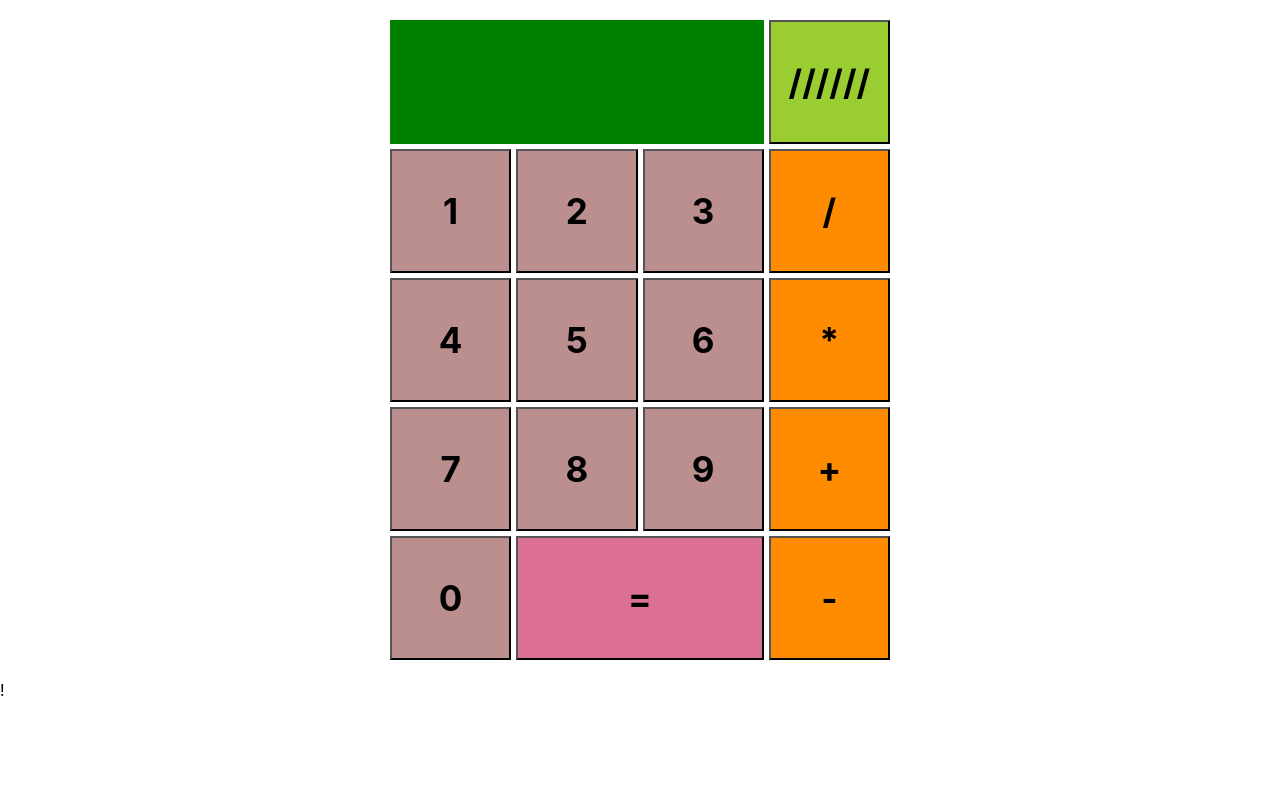
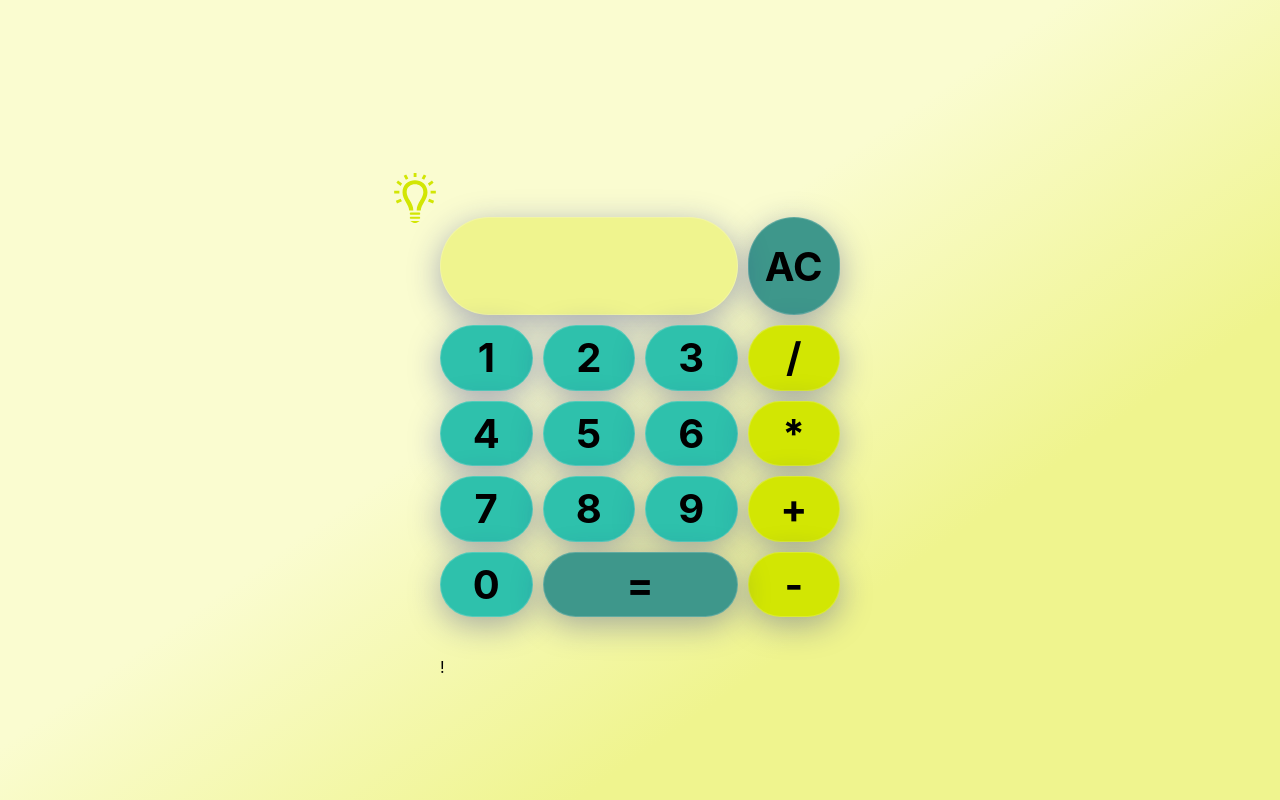
Before and after one commit to lautaroRocha/calculadoraJS, a plain HTML site: page index.html in a window 1280 px wide. Drawn offline with Linux system fonts and the light colour scheme.

Commit message:
estilos y modo oscuro

```diff
--- a/index.html
+++ b/index.html
@@ -1,17 +1,19 @@
 <!DOCTYPE html>
-<html lang="es">
+<html lang="es" class="light">
 <head>
     <meta charset="UTF-8">
     <meta http-equiv="X-UA-Compatible" content="IE=edge">
     <meta name="viewport" content="width=device-width, initial-scale=1.0">
     <link rel="stylesheet" href="styles.css">
-    <title>Document</title>
+    <link rel="icon"  href="favicon\android-chrome-192x192.png">
+    <title>Calculadora Javascript</title>
 </head>
 <body>
     <div>
+        <svg class="mode" xmlns="http://www.w3.org/2000/svg"  viewBox="0 0 24 24"><path d="M14 19h-4c-.276 0-.5.224-.5.5s.224.5.5.5h4c.276 0 .5-.224.5-.5s-.224-.5-.5-.5zm0 2h-4c-.276 0-.5.224-.5.5s.224.5.5.5h4c.276 0 .5-.224.5-.5s-.224-.5-.5-.5zm.25 2h-4.5l1.188.782c.154.138.38.218.615.218h.895c.234 0 .461-.08.615-.218l1.187-.782zm3.75-13.799c0 3.569-3.214 5.983-3.214 8.799h-1.989c-.003-1.858.87-3.389 1.721-4.867.761-1.325 1.482-2.577 1.482-3.932 0-2.592-2.075-3.772-4.003-3.772-1.925 0-3.997 1.18-3.997 3.772 0 1.355.721 2.607 1.482 3.932.851 1.478 1.725 3.009 1.72 4.867h-1.988c0-2.816-3.214-5.23-3.214-8.799 0-3.723 2.998-5.772 5.997-5.772 3.001 0 6.003 2.051 6.003 5.772zm4-.691v1.372h-2.538c.02-.223.038-.448.038-.681 0-.237-.017-.464-.035-.69h2.535zm-10.648-6.553v-1.957h1.371v1.964c-.242-.022-.484-.035-.726-.035-.215 0-.43.01-.645.028zm-3.743 1.294l-1.04-1.94 1.208-.648 1.037 1.933c-.418.181-.822.401-1.205.655zm10.586 1.735l1.942-1.394.799 1.115-2.054 1.473c-.191-.43-.423-.827-.687-1.194zm-3.01-2.389l1.038-1.934 1.208.648-1.041 1.941c-.382-.254-.786-.473-1.205-.655zm-10.068 3.583l-2.054-1.472.799-1.115 1.942 1.393c-.264.366-.495.763-.687 1.194zm13.707 6.223l2.354.954-.514 1.271-2.425-.982c.21-.397.408-.812.585-1.243zm-13.108 1.155l-2.356 1.06-.562-1.251 2.34-1.052c.173.433.371.845.578 1.243zm-1.178-3.676h-2.538v-1.372h2.535c-.018.226-.035.454-.035.691 0 .233.018.458.038.681z"/></svg>
         <div class="calculadora">
-            <button class="clear boton" id="borrar" data>//////</button>
-              <div class="display">
+            <button class="clear boton glass" id="borrar" data>AC</button>
+              <div class="display glass">
                   <div class="vie-num" data-viejo>
 
                   </div>
@@ -20,21 +22,21 @@
                   </div>
               </div>
             </button>
-            <button class="uno boton" data-number >1</button>
-            <button class="dos boton" data-number>2</button>
-            <button class="tres boton" data-number>3</button>
-            <button class="cuatro boton" data-number>4</button>
-            <button class="cinco boton" data-number>5</button>
-            <button class="seis boton" data-number>6</button>
-            <button class="siete boton" data-number>7</button>
-            <button class="ocho boton" data-number>8</button>
-            <button class="nueve boton" data-number>9</button>
-            <button class="cero boton" data-number>0</button>
-            <button class="division boton" data-operation>/</button>
-            <button class="producto boton" data-operation>*</button>
-            <button class="suma boton" data-operation>+</button>
-            <button class="resta boton" data-operation>-</button>
-            <button class="enter boton" data-equal>=</button>
+            <button class="uno boton glass" data-number >1</button>
+            <button class="dos boton glass" data-number>2</button>
+            <button class="tres boton glass" data-number>3</button>
+            <button class="cuatro boton glass" data-number>4</button>
+            <button class="cinco boton glass" data-number>5</button>
+            <button class="seis boton glass" data-number>6</button>
+            <button class="siete boton glass" data-number>7</button>
+            <button class="ocho boton glass" data-number>8</button>
+            <button class="nueve boton glass" data-number>9</button>
+            <button class="cero boton glass" data-number>0</button>
+            <button class="division boton glass" data-operation>/</button>
+            <button class="producto boton glass" data-operation>*</button>
+            <button class="suma boton glass" data-operation>+</button>
+            <button class="resta boton glass" data-operation>-</button>
+            <button class="enter boton glass" glass data-equal>=</button>
         </div>
     </div>
     <script src="script.js"></script>
--- a/script.js
+++ b/script.js
@@ -8,7 +8,7 @@ class Calculator {
             this.numeroNuevo.innerText = "";
             this.operation = undefined;
         }
-        appendNumber(numero){
+        agregarNum(numero){
           this.numeroNuevo.innerText = this.numeroNuevo.innerText + numero.toString();
         }
         elegirOperacion(operation){
@@ -49,26 +49,30 @@ const numeroBoton = document.querySelectorAll('[data-number]');
 const operadorBoton = document.querySelectorAll('[data-operation]');
 const igualBoton = document.querySelector('[data-equal]')
 const borrarBoton = document.querySelector('#borrar')
+
+
 const pantalla = document.querySelector('.display')
 const numeroAnterior = document.querySelector('[data-viejo]');
 const numeroNuevo = document.querySelector('[data-nuevo]');
 
-
+const botonModo = document.querySelector(".mode");
+const body = document.querySelector("html");
 
 const calculadora = new Calculator(numeroAnterior, numeroNuevo);
 
+
+
 operadorBoton.forEach(button => {
     button.addEventListener('click', ()=>{
-        calculadora.appendNumber(button.innerText);
+        calculadora.agregarNum(button.innerText);
         calculadora.elegirOperacion(button.innerText);
         calculadora.updateDisplay();
     })
 })
 
-
 numeroBoton.forEach  (button =>{
     button.addEventListener('click', () => {
-        calculadora.appendNumber(button.textContent);
+        calculadora.agregarNum(button.textContent);
     })
 })
 
@@ -79,3 +83,13 @@ borrarBoton.addEventListener('click', () =>{
 igualBoton.addEventListener('click', ()=>{
     calculadora.calcular();
 });
+
+botonModo.addEventListener('click', function(){
+    let modo = body.getAttribute('class');
+    if (modo == "light"){
+        body.setAttribute('class', 'dark')
+    }else {
+        body.setAttribute('class', 'light')
+    }
+
+});
--- a/styles.css
+++ b/styles.css
@@ -3,208 +3,159 @@
     padding: 0;
     font-family: -apple-system, BlinkMacSystemFont, 'Segoe UI', Roboto, Oxygen, Ubuntu, Cantarell, 'Open Sans', 'Helvetica Neue', sans-serif;
 }
-
+html{
+    height: 100%;
+    width: 100%;
+    display: grid;
+    place-content: center;
+}
+.light{
+    --color-numero: #2EC1AC;
+    --color-igual:#3E978B;
+    --color-pantalla:#EFF48E;
+    --color-operador: #D2E603;
+    --color-texto:#000;
+    background: rgb(46,193,172);
+    background: linear-gradient(325deg, rgba(239,244,142,1) 29%, rgba(250,252,208,1) 56%);
+    background-repeat: no-repeat;
+}
+.mode {
+    fill: var(--color-operador);
+    width: 50px;
+    position: relative;
+    right: 50px;
+    top: 50px;
+}
+.mode:hover{
+    cursor: pointer;
+    filter:brightness(125%)
+}
+.dark{
+    --color-numero: #3B185F;
+    --color-igual:#2A0944;
+    --color-pantalla:#FEC260;
+    --color-operador: #f8a011;
+    background: rgb(0,0,0);
+    background: linear-gradient(332deg, rgba(0,0,0,1) 32%, rgba(41,41,41,1) 58%, rgba(70,70,70,1) 76%);
+    --color-texto:#eee;
+}
 .calculadora {
-    margin: 20px auto;
+    margin: 5vh auto;
+    width: 70vw;
+    max-width: 400px;
+    height: 90vh;
+    max-height: 400px;
     display: grid;
-    width: 70vw;
-    max-width: 500px;
-    height: 80vh;
     grid-template-columns: repeat(4, 1fr);
     grid-template-rows: repeat(5, 1fr);
-    gap:5px;
+    gap:10px;
+    color: var(--color-texto);
 }
-
+.glass {
+    font-size: clamp(1rem, 5vw, 2.5rem);
+    font-weight: bolder;
+    border: solid 1px #000;
+    border-radius: 50px;
+    box-shadow: 0 8px 32px 0 rgba( 31, 38, 135, 0.37 );
+    backdrop-filter: blur( 4.5px );
+    -webkit-backdrop-filter: blur( 4.5px );
+    border: 1px solid rgba( 255, 255, 255, 0.18 );
+}
 .display {
-    background-color: green;
+    background-color: var(--color-pantalla);
     grid-column: 1/4;
     display: flex;
     flex-direction: column;
     justify-content: center;
     padding-right: 15px;
     align-items: end;
-    color: greenyellow;
-    font-size: 30px;
-    font-weight: bolder;
-    letter-spacing: 5px;
+    height: 6rem;
+    font-size:clamp(1rem, 5vw, 2rem);
 }
-.ult-num {
-    color: rgb(205, 253, 133);
-    font-size: 15px;
+.display>div{
+    margin-right: 1rem;
 }
-
-.clear {
-    background-color: yellowgreen;
-    grid-column:4;
-    grid-row:1;
+.boton{
     display: flex;
     justify-content: center;
     align-items: center;
-    color: black;
-    font-size: 35px;
-    font-weight: bolder;
+    color: var(--color-texto);
+}
+    .boton:hover{
+        cursor: pointer;
+        filter: brightness(125%);
+    }
+    .boton:active{
+        transform: translate(-1px, 1px);
+        box-shadow: -3px 3px 5px #ccc;
+        filter: brightness(85%);
+    }
+.ult-num {
+    font-size: 15px;
+    background-color: var(--color-pantalla);
+}
+.clear {
+    background-color: var(--color-igual);
+    grid-column:4;
+    grid-row:1;
 }
 .uno {
-    background-color: rosybrown;
+    background-color: var(--color-numero);
     grid-column:1;
-    grid-row:2;
-    display: flex;
-    justify-content: center;
-    align-items: center;
-    color: black;
-    font-size: 35px;
-    font-weight: bolder;
-}
-.boton:hover{
-    cursor: pointer;
-}
-.boton:active{
-    transform: translate(-5px, 5px);
-    box-shadow: -3px 3px 5px #ccc;
-}
+    grid-row:2;}
 .dos {
-    background-color: rosybrown;
+    background-color: var(--color-numero);
     grid-column:2;
-    grid-row:2;
-    display: flex;
-    justify-content: center;
-    align-items: center;
-    color: black;
-    font-size: 35px;
-    font-weight: bolder;
-}
+    grid-row:2;}
 .tres {
-    background-color: rosybrown;
+    background-color: var(--color-numero);
     grid-column:3;
-    grid-row:2;
-    display: flex;
-    justify-content: center;
-    align-items: center;
-    color: black;
-    font-size: 35px;
-    font-weight: bolder;
-}
+    grid-row:2;}
 .cuatro {
-    background-color: rosybrown;
+    background-color: var(--color-numero);
     grid-column:1;
-    grid-row:3;
-    display: flex;
-    justify-content: center;
-    align-items: center;
-    color: black;
-    font-size: 35px;
-    font-weight: bolder;
-}
+    grid-row:3;}
 .cinco {
-    background-color: rosybrown;
+    background-color: var(--color-numero);
     grid-column:2;
-    grid-row:3;
-    display: flex;
-    justify-content: center;
-    align-items: center;
-    color: black;
-    font-size: 35px;
-    font-weight: bolder;}
+    grid-row:3;}
 .seis {
-    background-color: rosybrown;
+    background-color: var(--color-numero);
     grid-column:3;
-    grid-row:3;
-    display: flex;
-    justify-content: center;
-    align-items: center;
-    color: black;
-    font-size: 35px;
-    font-weight: bolder;}
+    grid-row:3;}
 .siete {
-    background-color: rosybrown;
+    background-color: var(--color-numero);
     grid-column:1;
-    grid-row:4;
-    display: flex;
-    justify-content: center;
-    align-items: center;
-    color: black;
-    font-size: 35px;
-    font-weight: bolder;}
+    grid-row:4;}
 .ocho {
-    background-color: rosybrown;
+    background-color: var(--color-numero);
     grid-column:2;
-    grid-row:4;
-    display: flex;
-    justify-content: center;
-    align-items: center;
-    color: black;
-    font-size: 35px;
-    font-weight: bolder;}
+    grid-row:4;}
 .nueve {
-    background-color: rosybrown;
+    background-color: var(--color-numero);
     grid-column:3;
-    grid-row:4;
-    display: flex;
-    justify-content: center;
-    align-items: center;
-    color: black;
-    font-size: 35px;
-    font-weight: bolder;}
+    grid-row:4;}
 .cero {
-    background-color: rosybrown;
+    background-color: var(--color-numero);
     grid-column:1;
-    grid-row:5;
-    display: flex;
-    justify-content: center;
-    align-items: center;
-    color: black;
-    font-size: 35px;
-    font-weight: bolder;}
+    grid-row:5;}
 .division {
-    background-color:darkorange;
+    background-color:var(--color-operador);
     grid-column:4;
-    grid-row:2;
-    display: flex;
-    justify-content: center;
-    align-items: center;
-    color: black;
-    font-size: 35px;
-    font-weight: bolder;}
+    grid-row:2;}
 .producto{
-    background-color:darkorange;
+    background-color: var(--color-operador);
     grid-column:4;
-    grid-row:3;
-    display: flex;
-    justify-content: center;
-    align-items: center;
-    color: black;
-    font-size: 35px;
-    font-weight: bolder;}
+    grid-row:3;}
 .suma {
-    background-color:darkorange;
+    background-color:var(--color-operador);
     grid-column:4;
-    grid-row:4;
-    display: flex;
-    justify-content: center;
-    align-items: center;
-    color: black;
-    font-size: 35px;
-    font-weight: bolder;
-}
+    grid-row:4;}
 .resta{
-    background-color:darkorange;
+    background-color:var(--color-operador);
     grid-column:4;
-    grid-row:5;
-    display: flex;
-    justify-content: center;
-    align-items: center;
-    color: black;
-    font-size: 35px;
-    font-weight: bolder;
-}
+    grid-row:5;}
 .enter{
-    background-color:palevioletred;
+    background-color:var(--color-igual);
     grid-column:2/4;
-    grid-row:5;
-    display: flex;
-    justify-content: center;
-    align-items: center;
-    color: black;
-    font-size: 35px;
-    font-weight: bolder;
-}
+    grid-row:5;}
```
Also changed, not shown: favicon/android-chrome-192x192.png (added), favicon/android-chrome-512x512.png (added), favicon/apple-touch-icon.png (added), favicon/favicon-16x16.png (added), favicon/favicon-32x32.png (added), light-icon.svg (added).
